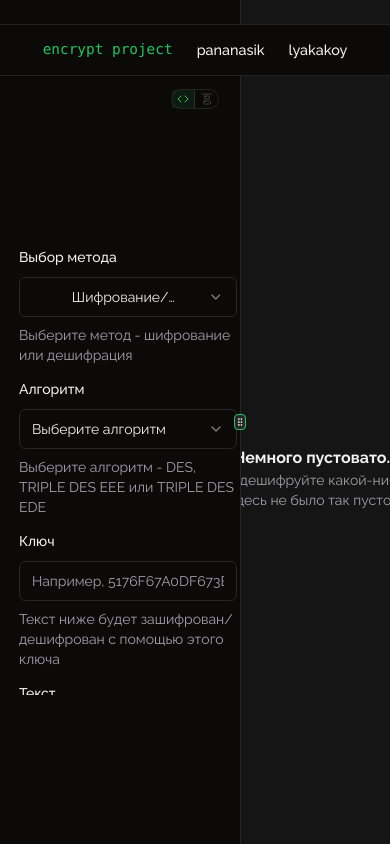
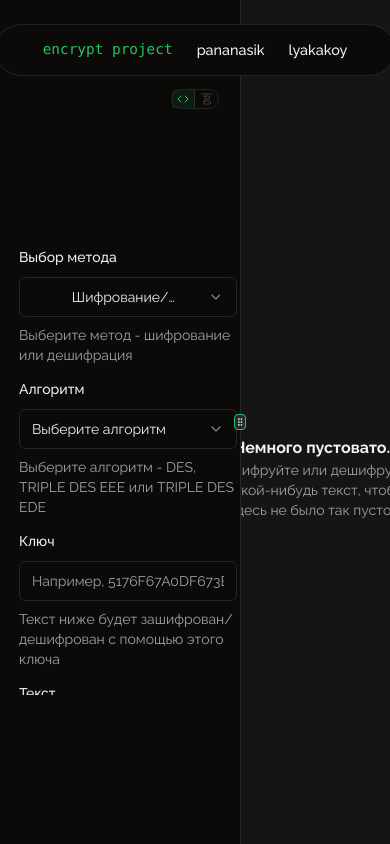
Before and after one commit to PAnanasik/encrypt-project, a Next.js app: page / in a window 390 px wide. Built offline with nearby package versions, Linux system fonts and the light colour scheme.

Commit message:
🔧Исправил все баги

```diff
--- a/app/components/content.tsx
+++ b/app/components/content.tsx
@@ -32,30 +32,31 @@ const ContentBlock = () => {
     };
   } = formData && formData.info_rounds;
 
-  console.log(formData);
-
   return (
     <motion.div
       className="relative flex items-center justify-center h-full w-full"
       initial={{ opacity: 0, x: 100 }}
       animate={{ opacity: 1, x: 0 }}
     >
-      <div className="h-screen flex pt-28 w-full bg-[#151515] justify-center overflow-y-auto min-w-[450px]">
-        {formData && infoRounds && mode && (
+      <div className="h-screen flex pt-28 w-full bg-[#151515] justify-center overflow-y-auto min-w-[250px]">
+        {formData &&
+          (infoRounds || (formData[0] && formData[0].data_being)) &&
+          mode && (
             <div className="w-full pl-4">
               <BrowserOnlyReactJson data={formData} />
             </div>
           )}
-        {formData && infoRounds && !mode && (
-          <div className="w-full px-8 flex flex-col space-y-2 items-center">
-            <h2 className="text-lg font-medium">Dataset 0</h2>
+        {formData &&
+          (infoRounds || (formData[0] && formData[0].data_being)) &&
+          !mode && (
+            <div className="w-full sm:px-8 px-4 flex flex-col space-y-2 items-center">
               <div className="flex flex-wrap gap-2 justify-center">
                 {infoRounds
                   ? Object.values(infoRounds).map((roundInfo, index) => (
                       <div
                         key={index}
                         className={cn(
-                        `w-max bg-input/40 p-4 rounded-md border border-input`
+                          `sm:w-max w-full bg-input/40 p-4 rounded-md border border-input`
                         )}
                       >
                         <h3 className="text-md font-bold tracking-wider text-primary mb-2">
@@ -75,9 +76,9 @@ const ContentBlock = () => {
                   : formData.map((data: FormData, dataIndex: number) => (
                       <div
                         key={dataIndex}
-                      className="w-full px-8 flex flex-col space-y-2 items-center"
+                        className="w-full sm:px-8 px-4 flex flex-col space-y-8 items-center"
                       >
-                      <h2 className="text-lg font-medium">
+                        <h2 className="text-lg font-medium mt-4">
                           Dataset {dataIndex}
                         </h2>
                         <div className="w-full h-full flex flex-wrap gap-2 items-center justify-center">
@@ -86,7 +87,7 @@ const ContentBlock = () => {
                               <div
                                 key={roundIndex}
                                 className={cn(
-                                `w-max bg-input/40 p-4 rounded-md border border-input`
+                                  `sm:w-max w-full bg-input/40 p-4 rounded-md border border-input`
                                 )}
                               >
                                 <h3 className="text-md font-bold tracking-wider text-primary mb-2">
@@ -114,15 +115,16 @@ const ContentBlock = () => {
             </div>
           )}
 
-        {formData && formData.errors && (
+        {!formData ||
+          (formData.errors && Object.keys(formData.errors).length === 0 && (
             <div className="h-full w-full flex justify-center items-center flex-col p-4 text-center">
               <h2 className="font-bold text-md">Немного пустовато...</h2>
               <p className="text-sm text-muted-foreground">
-              Зашифруйте или дешифруйте какой-нибудь текст, чтобы здесь не было
-              так пусто :(
+                Зашифруйте или дешифруйте какой-нибудь текст, чтобы здесь не
+                было так пусто :(
               </p>
             </div>
-        )}
+          ))}
       </div>
     </motion.div>
   );
--- a/app/components/header.tsx
+++ b/app/components/header.tsx
@@ -19,8 +19,8 @@ const Header = () => {
   return (
     <header className="z-[999] relative">
       <motion.div
-        className="fixed top-0 left-1/2 h-[4.5rem] w-full bg-background rounded-none border border-white border-opacity-[0.1]
-        backdrop-blur-[0.5rem] xs:top-6 xs:h-[3.25rem] xs:w-[28rem] xs:rounded-full -translate-x-1/2"
+        className="fixed top-0 left-1/2 h-[5rem] w-full bg-background rounded-none border border-white border-opacity-[0.1]
+        backdrop-blur-[0.5rem] xs:top-6 xs:h-[3.25rem] xs:w-[25rem] xs:rounded-full -translate-x-1/2"
         initial={{ y: -100, x: "-50%", opacity: 0 }}
         animate={{ y: 0, x: "-50%", opacity: 1 }}
         transition={{ duration: 1 }}
@@ -31,7 +31,7 @@ const Header = () => {
         h-3/4"
         >
           <motion.li
-            className="xs:p-3 p-2 text-md font-mono font-medium text-primary"
+            className="xs:p-3 p-1 text-md font-mono font-medium text-primary"
             initial={{ y: -100, opacity: 0 }}
             animate={{ y: 0, opacity: 1 }}
             transition={{ duration: 1 }}
@@ -39,7 +39,7 @@ const Header = () => {
             encrypt project
           </motion.li>
           <motion.li
-            className="xs:p-3 p-2 text-md font-medium"
+            className="xs:p-3 p-1 text-md font-medium"
             initial={{ y: -100, opacity: 0 }}
             animate={{ y: 0, opacity: 1 }}
             transition={{ duration: 1 }}
@@ -49,7 +49,7 @@ const Header = () => {
             </Link>
           </motion.li>
           <motion.li
-            className="xs:p-3 p-2 text-md font-medium"
+            className="xs:p-3 p-1 text-md font-medium"
             initial={{ y: -100, opacity: 0 }}
             animate={{ y: 0, opacity: 1 }}
             transition={{ duration: 1 }}
--- /dev/null
+++ b/app/components/skeleton.tsx
@@ -0,0 +1,36 @@
+import { Skeleton } from "@/components/ui/skeleton";
+
+export function SkeletonCard() {
+  return (
+    <>
+      <div className="flex flex-col space-y-3">
+        <Skeleton className="h-[125px] w-[250px] rounded-xl" />
+        <div className="space-y-2">
+          <Skeleton className="h-4 w-[250px]" />
+          <Skeleton className="h-4 w-[200px]" />
+        </div>
+      </div>
+      <div className="flex flex-col space-y-3">
+        <Skeleton className="h-[125px] w-[250px] rounded-xl" />
+        <div className="space-y-2">
+          <Skeleton className="h-4 w-[250px]" />
+          <Skeleton className="h-4 w-[200px]" />
+        </div>
+      </div>
+      <div className="flex flex-col space-y-3">
+        <Skeleton className="h-[125px] w-[250px] rounded-xl" />
+        <div className="space-y-2">
+          <Skeleton className="h-4 w-[250px]" />
+          <Skeleton className="h-4 w-[200px]" />
+        </div>
+      </div>
+      <div className="flex flex-col space-y-3">
+        <Skeleton className="h-[125px] w-[250px] rounded-xl" />
+        <div className="space-y-2">
+          <Skeleton className="h-4 w-[250px]" />
+          <Skeleton className="h-4 w-[200px]" />
+        </div>
+      </div>
+    </>
+  );
+}
--- a/app/page.tsx
+++ b/app/page.tsx
@@ -6,6 +6,7 @@ import {
   ResizablePanel,
   ResizablePanelGroup,
 } from "@/components/ui/resizable";
+import { SkeletonCard } from "./components/skeleton";
 
 export default function Home() {
   return (
@@ -16,7 +17,7 @@ export default function Home() {
         </ResizablePanel>
         <ResizableHandle withHandle />
         <ResizablePanel className="w-full" defaultSize={40} minSize={1}>
-          <Suspense fallback={<p>Loading...</p>}>
+          <Suspense fallback={<SkeletonCard />}>
             <ContentBlock />
           </Suspense>
         </ResizablePanel>
--- /dev/null
+++ b/components/ui/skeleton.tsx
@@ -0,0 +1,15 @@
+import { cn } from "@/lib/utils"
+
+function Skeleton({
+  className,
+  ...props
+}: React.HTMLAttributes<HTMLDivElement>) {
+  return (
+    <div
+      className={cn("animate-pulse rounded-md bg-muted", className)}
+      {...props}
+    />
+  )
+}
+
+export { Skeleton }
```
Lines whose indentation alone changed are shown as unchanged.
